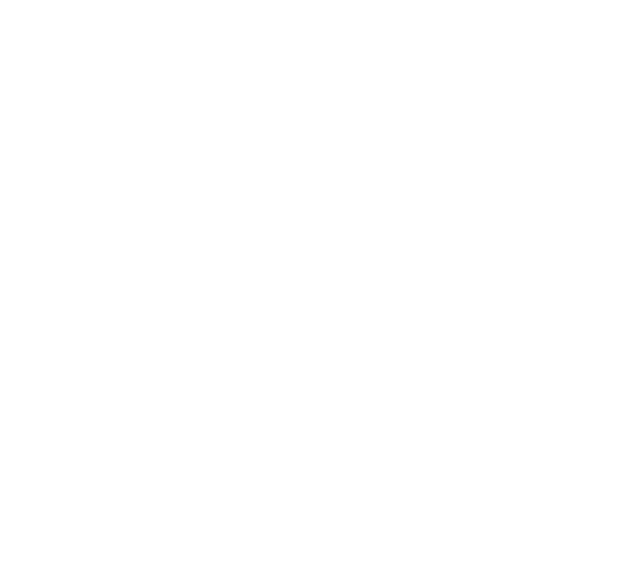
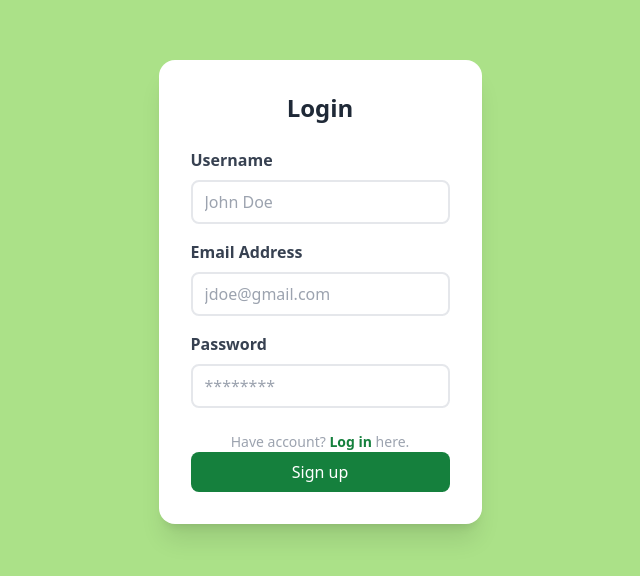
Before and after one commit to cocoman043/farm2table, a React (Vite) app in the folder client/: page /register in a window 1280 px wide. Shown: the part 108-684 px from the top of the page, without its empty margins (320-960 px from the left). Built offline with nearby package versions, Linux system fonts and the light colour scheme.

Commit message:
feat: created login/signup page

```diff
--- a/client/src/pages/Login.jsx
+++ b/client/src/pages/Login.jsx
@@ -1,5 +1,84 @@
+import React, { useState } from 'react';
+
 function Login() {
+    const [email, setEmail] = useState('');
+    const [password, setPassword] = useState('');
+    const [error, setError] = useState('');
 
+    const handleLogin = async (e) => {
+        e.preventDefault();
+
+        if (!email || !password) {
+            setError('Please fill in all fields.');
+            return;
+        }
+
+        try {
+            const response = await fetch('/login', {
+                method: 'POST',
+                headers: {
+                    'Content-Type': 'application/json'
+                },
+                body: JSON.stringify({ email, password })
+            });
+
+            const data = await response.json();
+
+            if (response.ok) {
+                console.log('Logged in successfully:', data);
+                // TODO: redirect user to products page
+            } else {
+                setError(data.message || 'Failed to log in.');
+            }
+        } catch (err) {
+            setError('An error occurred. Please try again later.');
+        }
+    };
+
+    return (
+        <div className="flex items-center justify-center min-h-screen bg-farmgreen">
+            <div className="card bg-white shadow-xl max-w-md p-8">
+                <h2 className="text-2xl font-bold mb-6 text-center text-gray-800">Login</h2>
+                <form onSubmit={handleLogin}>
+                    {/* email */}
+                    <div className="mb-4">
+                        <label className="block text-gray-700 mb-2 font-bold" htmlFor="email">Email Address</label>
+                        <input
+                        type="email"
+                        id="email"
+                        className="w-full px-3 py-2 border-2 rounded-lg bg-white text-black focus:outline-none focus:ring-2 focus:ring-green-700"
+                        placeholder="jdoe@gmail.com"
+                        value={email}
+                        onChange={(e) => setEmail(e.target.value)}
+                        required
+                        />
+                    </div>
+                    {/* password */}
+                    <div className="mb-6">
+                        <label className="block text-gray-700 mb-2 font-bold" htmlFor="password">Password</label>
+                        <input
+                        type="password"
+                        id="password"
+                        className="w-full px-3 py-2 border-2 rounded-lg bg-white text-black focus:outline-none focus:ring-2 focus:ring-green-700"
+                        placeholder="********"
+                        value={password}
+                        onChange={(e) => setPassword(e.target.value)}
+                        required
+                        />
+                    </div>
+                    <div className="mt-4 text-center text-sm">
+                        <p className="text-gray-400">No account? <a href="/register" className="text-green-700 font-bold hover:underline">Sign up</a> here.</p>
+                    </div>
+                    <button
+                        type="submit"
+                        className="w-full bg-green-700 text-white py-2 rounded-lg hover:bg-farmgreen hover:text-black transition duration-300"
+                    >
+                        Login
+                    </button>
+                </form>
+            </div>
+        </div>
+    );
 }
 
 export default Login;
--- a/client/src/pages/Register.jsx
+++ b/client/src/pages/Register.jsx
@@ -1,5 +1,98 @@
+import React, { useState } from 'react';
+
 function Register() {
+    const [username, setUsername] = useState('');
+    const [email, setEmail] = useState('');
+    const [password, setPassword] = useState('');
+    const [error, setError] = useState('');
 
+    const handleRegister = async (e) => {
+        e.preventDefault();
+
+        if (!username || !email || !password) {
+            setError('Please fill in all fields.');
+            return;
+        }
+
+        try {
+            const response = await fetch('/register', {
+                method: 'POST',
+                headers: {
+                    'Content-Type': 'application/json'
+                },
+                body: JSON.stringify({ username, email, password })
+            });
+
+            const data = await response.json();
+
+            if (response.ok) {
+                console.log('Registered successfully:', data);
+                // TODO: redirect user to products page
+            } else {
+                setError(data.message || 'Failed to register.');
+            }
+        } catch (err) {
+            setError('An error occurred. Please try again later.');
+        }
+    };
+
+    return (
+        <div className="flex items-center justify-center min-h-screen bg-farmgreen">
+            <div className="card bg-white shadow-xl max-w-md p-8">
+                <h2 className="text-2xl font-bold mb-6 text-center text-gray-800">Login</h2>
+                <form onSubmit={handleRegister}>
+                    {/* username */}
+                    <div className="mb-4">
+                        <label className="block text-gray-700 mb-2 font-bold" htmlFor="username">Username</label>
+                        <input
+                        type="text"
+                        id="username"
+                        className="w-full px-3 py-2 border-2 rounded-lg bg-white text-black focus:outline-none focus:ring-2 focus:ring-green-700"
+                        placeholder="John Doe"
+                        value={username}
+                        onChange={(e) => setUsername(e.target.value)}
+                        required
+                        />
+                    </div>
+                    {/* email */}
+                    <div className="mb-4">
+                        <label className="block text-gray-700 mb-2 font-bold" htmlFor="email">Email Address</label>
+                        <input
+                        type="email"
+                        id="email"
+                        className="w-full px-3 py-2 border-2 rounded-lg bg-white text-black focus:outline-none focus:ring-2 focus:ring-green-700"
+                        placeholder="jdoe@gmail.com"
+                        value={email}
+                        onChange={(e) => setEmail(e.target.value)}
+                        required
+                        />
+                    </div>
+                    {/* password */}
+                    <div className="mb-6">
+                        <label className="block text-gray-700 mb-2 font-bold" htmlFor="password">Password</label>
+                        <input
+                        type="password"
+                        id="password"
+                        className="w-full px-3 py-2 border-2 rounded-lg bg-white text-black focus:outline-none focus:ring-2 focus:ring-green-700"
+                        placeholder="********"
+                        value={password}
+                        onChange={(e) => setPassword(e.target.value)}
+                        required
+                        />
+                    </div>
+                    <div className="mt-4 text-center text-sm">
+                        <p className="text-gray-400">Have account? <a href="/login" className="text-green-700 font-bold hover:underline">Log in</a> here.</p>
+                    </div>
+                    <button
+                        type="submit"
+                        className="w-full bg-green-700 text-white py-2 rounded-lg hover:bg-farmgreen hover:text-black transition duration-300"
+                    >
+                        Sign up
+                    </button>
+                </form>
+            </div>
+        </div>
+    );
 }
 
 export default Register;
```
